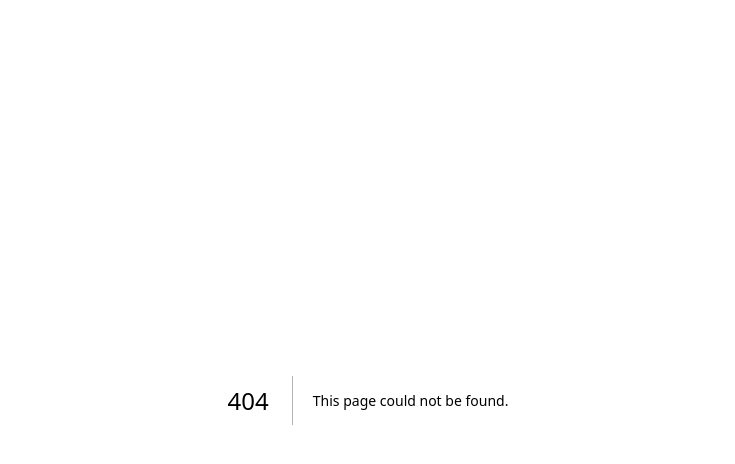
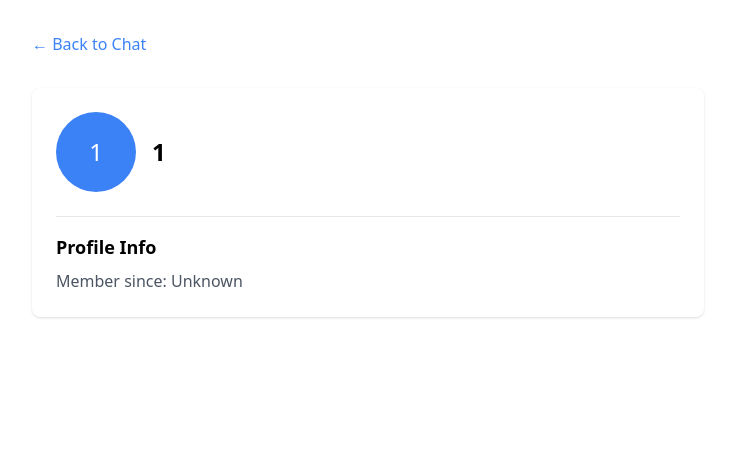
Before and after one commit to csci201-project/papa-chat, a Next.js app: page /profile/1 in a window 1280 px wide. Before the commit this address had no page. Shown: the top 464 px of the page, without its empty margins (272-1007 px from the left). Built offline with nearby package versions, Linux system fonts and the light colour scheme; no server answers; sample sign-in values are in the browser's storage.

Commit message:
profile pages initial

```diff
--- a/src/app/chat/page.tsx
+++ b/src/app/chat/page.tsx
@@ -396,7 +396,10 @@ export default function ChatPage() {
         </div>
 
         <div className="mt-auto pt-4 border-t border-gray-200">
-          <div className="flex items-center gap-3 mb-3">
+          <div
+            onClick={() => window.location.href = `/profile/${currentUser}`}
+            className="flex items-center gap-3 mb-3 p-2 rounded-lg hover:bg-slate-50 cursor-pointer transition-colors"
+          >
             <div className="w-10 h-10 rounded-full bg-blue-500 flex items-center justify-center text-white">
               {currentUser?.[0]?.toUpperCase() || "?"}
             </div>
--- /dev/null
+++ b/src/app/profile/[username]/page.tsx
@@ -0,0 +1,84 @@
+"use client";
+
+import { useEffect, useState } from 'react';
+import { useRouter } from 'next/navigation';
+
+interface UserProfile {
+    username: string;
+    email?: string;
+    joinDate?: string;
+    // Add more profile fields as needed
+}
+
+export default function ProfilePage({ params }: { params: { username: string } }) {
+    const [profile, setProfile] = useState<UserProfile | null>(null);
+    const [isLoading, setIsLoading] = useState(true);
+    const router = useRouter();
+    const currentUser = typeof window !== 'undefined' ? localStorage.getItem('username') : null;
+
+    useEffect(() => {
+        if (!currentUser) {
+            router.push('/login');
+            return;
+        }
+
+        // Fetch profile data
+        fetchProfile();
+    }, [params.username]);
+
+    const fetchProfile = async () => {
+        try {
+            // TODO: Replace with actual API endpoint
+            const response = await fetch(`/api/profile/${params.username}`);
+            if (response.ok) {
+                const data = await response.json();
+                setProfile(data);
+            }
+        } catch (error) {
+            console.error('Failed to fetch profile:', error);
+        } finally {
+            setIsLoading(false);
+        }
+    };
+
+    if (isLoading) {
+        return <div className="flex items-center justify-center min-h-screen">Loading...</div>;
+    }
+
+    return (
+        <div className="min-h-screen bg-white p-8">
+            <div className="max-w-2xl mx-auto">
+                <div className="flex items-center gap-4 mb-8">
+                    <button
+                        onClick={() => router.push('/chat')}
+                        className="text-blue-500 hover:text-blue-600"
+                    >
+                        ← Back to Chat
+                    </button>
+                </div>
+
+                <div className="bg-white rounded-lg shadow p-6">
+                    <div className="flex items-center gap-4 mb-6">
+                        <div className="w-20 h-20 rounded-full bg-blue-500 flex items-center justify-center text-white text-2xl">
+                            {params.username[0]?.toUpperCase()}
+                        </div>
+                        <div>
+                            <h1 className="text-2xl font-bold">{params.username}</h1>
+                            {profile?.email && (
+                                <p className="text-gray-500">{profile.email}</p>
+                            )}
+                        </div>
+                    </div>
+
+                    {/* Add more profile sections as needed */}
+                    <div className="border-t pt-4 mt-4">
+                        <h2 className="text-lg font-semibold mb-2">Profile Info</h2>
+                        <p className="text-gray-600">
+                            Member since: {profile?.joinDate || 'Unknown'}
+                        </p>
+                    </div>
+                </div>
+            </div>
+        </div>
+    );
+}
```
